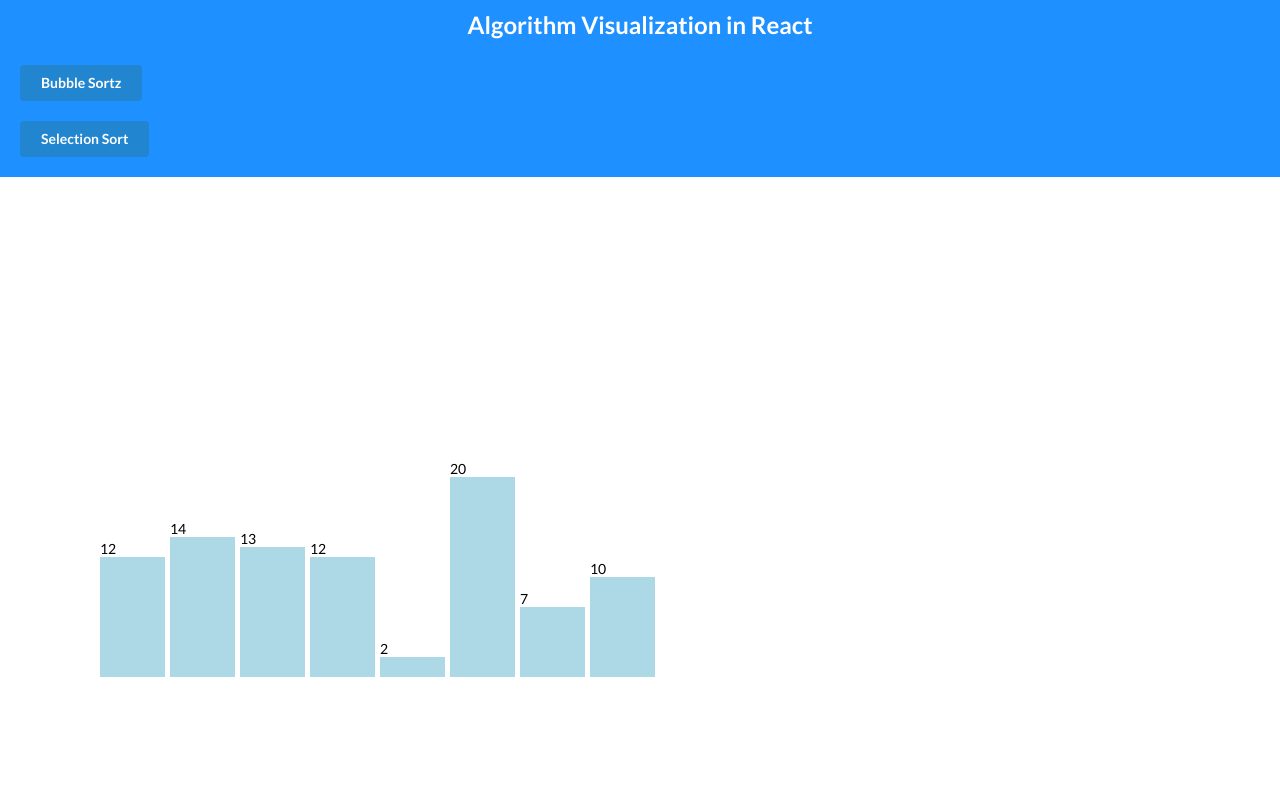
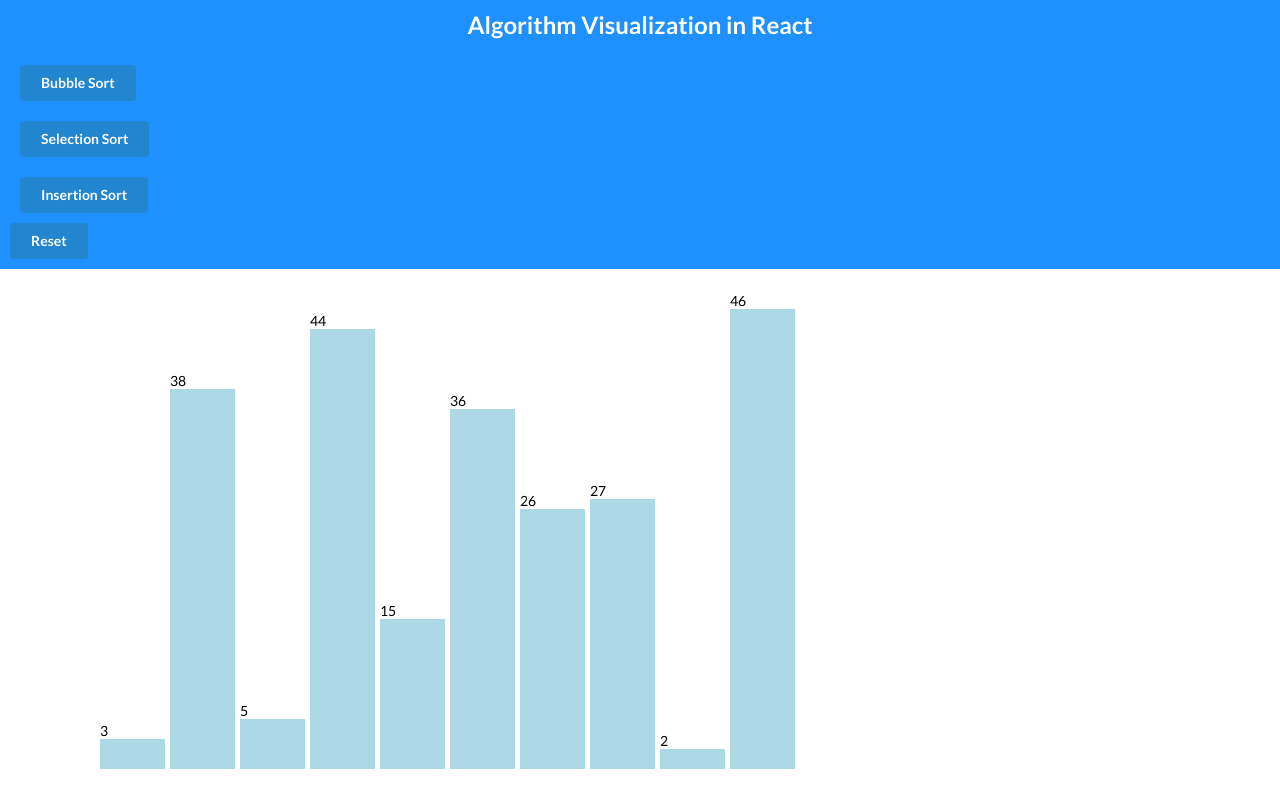
Before and after one commit to brendanfurtado/visualize, a React (Create React App) app: page / in a window 1280 px wide. Built offline with nearby package versions, Linux system fonts and the light colour scheme.

Commit message:
fixed selection sort animations

```diff
--- a/src/Animations/SortAnimation.js
+++ b/src/Animations/SortAnimation.js
@@ -12,6 +12,11 @@ class SortAnimation extends React.Component {
     //Select index positions of the two rectangles and text being compared
     var sel = `rect#rect${i}`,
       sel1 = `rect#rect${i1}`;
+
+    //i = 0 , i1 = 8
+    // console.log('Swapping index: ' + i + ' with minimum at index: ' + i1);
+    // console.log(sel); //38 i = 0
+    // console.log(sel1); //3 i1 = 8
 
     var selText = `text#text${i}`,
       selText1 = `text#text${i1}`;
@@ -58,15 +63,36 @@ class SortAnimation extends React.Component {
         .duration(0)
         .style('fill', rgb(173, 216, 230))
         .end(),
+      this.swapIndexes(i, i1),
+    ]);
+  }
 
-      //Swap indexes of rect
-      d3.select(sel1).attr('id', 'rect' + i),
-      d3.select(sel).attr('id', 'rect' + i1),
+  swapIndexes(i, i1) {
+    var sel = `rect#rect${i}`,
+      sel1 = `rect#rect${i1}`;
+    var selText = `text#text${i}`,
+      selText1 = `text#text${i1}`;
 
-      //Swap indexes of text labels
-      d3.select(selText1).attr('id', 'text' + i),
-      d3.select(selText).attr('id', 'text' + i1),
-    ]);
+    var svg_sel = d3.select(sel);
+    var svg_sel1 = d3.select(sel1);
+
+    var svg_text = d3.select(selText);
+    var svg_text1 = d3.select(selText1);
+
+    //Swap indexes of rect
+    // if (
+    //   d3.select(sel1).attr('id') === 'rect' + i ||
+    //   d3.select(sel1).attr('id') === 'rect' + i1
+    // ) {
+    // d3.select(sel1).append('rect').attr('id', `rect${i}`);
+    // d3.select(sel).append('rect').attr('id', `rect${i1}`);
+    svg_sel.attr('id', `rect${i1}`);
+    svg_sel1.attr('id', `rect${i}`);
+    // }
+
+    //Swap indexes of text labels
+    svg_text.attr('id', `text${i1}`);
+    svg_text1.attr('id', `text${i}`);
   }
 
   render() {
--- a/src/components/Algorithms/BubbleSort.js
+++ b/src/components/Algorithms/BubbleSort.js
@@ -9,6 +9,9 @@ var buttonStyle = {
 };
 
 class BubbleSort extends React.Component {
+  //   state = {
+  //     sortClicked: false,
+  //   };
   async bubbleSort() {
     const data = this.props.data;
     for (var j = data.length; j > 0; j--)
@@ -92,7 +95,7 @@ class BubbleSort extends React.Component {
           style={buttonStyle}
           onClick={() => this.bubbleSort()}
         >
-          Bubble Sortz
+          Bubble Sort
         </button>
       </div>
     );
--- /dev/null
+++ b/src/components/Algorithms/InsertionSort.js
@@ -0,0 +1,47 @@
+import React from 'react';
+import SortAnimation from '../../Animations/SortAnimation';
+
+class InsertionSort extends React.Component {
+  constructor(props) {
+    super(props);
+    this.child = React.createRef();
+  }
+
+  async insertionSort() {
+    const data = this.props.data;
+    let length = data.length;
+
+    for (var i = 1; i < length; i++) {
+      let key = data[i];
+      let j = i - 1;
+      while (j >= 0 && data[j] > key) {
+        data[j + 1] = data[j];
+        j = j - 1;
+      }
+      data[j + 1] = key;
+
+      // call function here for swap animation...
+      await this.child.current.swapAnimation(data[j], key, data[j - 1], j - 1);
+    }
+    console.log(data);
+  }
+  render() {
+    const buttonStyle = {
+      margin: '10px 10px 10px 10px',
+    };
+    return (
+      <div>
+        <SortAnimation ref={this.child} />
+        <button
+          className="ui primary button"
+          style={buttonStyle}
+          onClick={() => this.insertionSort()}
+        >
+          Insertion Sort
+        </button>
+      </div>
+    );
+  }
+}
+
+export default InsertionSort;
--- a/src/components/App.js
+++ b/src/components/App.js
@@ -5,11 +5,15 @@ import BarChart from './charts/BarChart';
 //[12, 14, 13, 12, 2, 20, 7, 10]
 class App extends React.Component {
   state = {
-    data: [12, 14, 13, 12, 2, 20, 7, 10],
+    data: [3, 38, 5, 44, 15, 36, 26, 27, 2, 46],
     width: 700,
     height: 500,
     id: 'root',
   };
+  rerender() {
+    this.setState({ state: this.state });
+    window.location.reload();
+  }
 
   render() {
     const headerStyle = {
@@ -27,6 +31,9 @@ class App extends React.Component {
           width={this.state.width}
           height={this.state.height}
         />
+        <button className="ui primary button" onClick={() => this.rerender()}>
+          Reset
+        </button>
       </div>
     );
   }
--- a/src/components/charts/BarChart.js
+++ b/src/components/charts/BarChart.js
@@ -5,7 +5,7 @@ import styles from '../../css/BarChart.css';
 // import { rgb } from 'd3';
 import BubbleSort from '../Algorithms/BubbleSort';
 import SelectionSort from '../Algorithms/SelectionSort';
-
+import InsertionSort from '../Algorithms/InsertionSort';
 var data = [];
 var svg = {};
 
@@ -64,6 +64,7 @@ class BarChart extends React.Component {
         <div id={'#' + this.props.id}>
           <BubbleSort data={this.props.data} />
           <SelectionSort data={this.props.data} />
+          <InsertionSort data={this.props.data} />
         </div>
       </React.Fragment>
     );
```
Also changed, not shown: src/components/Algorithms/SelectionSort.js (+10 -0 lines).
